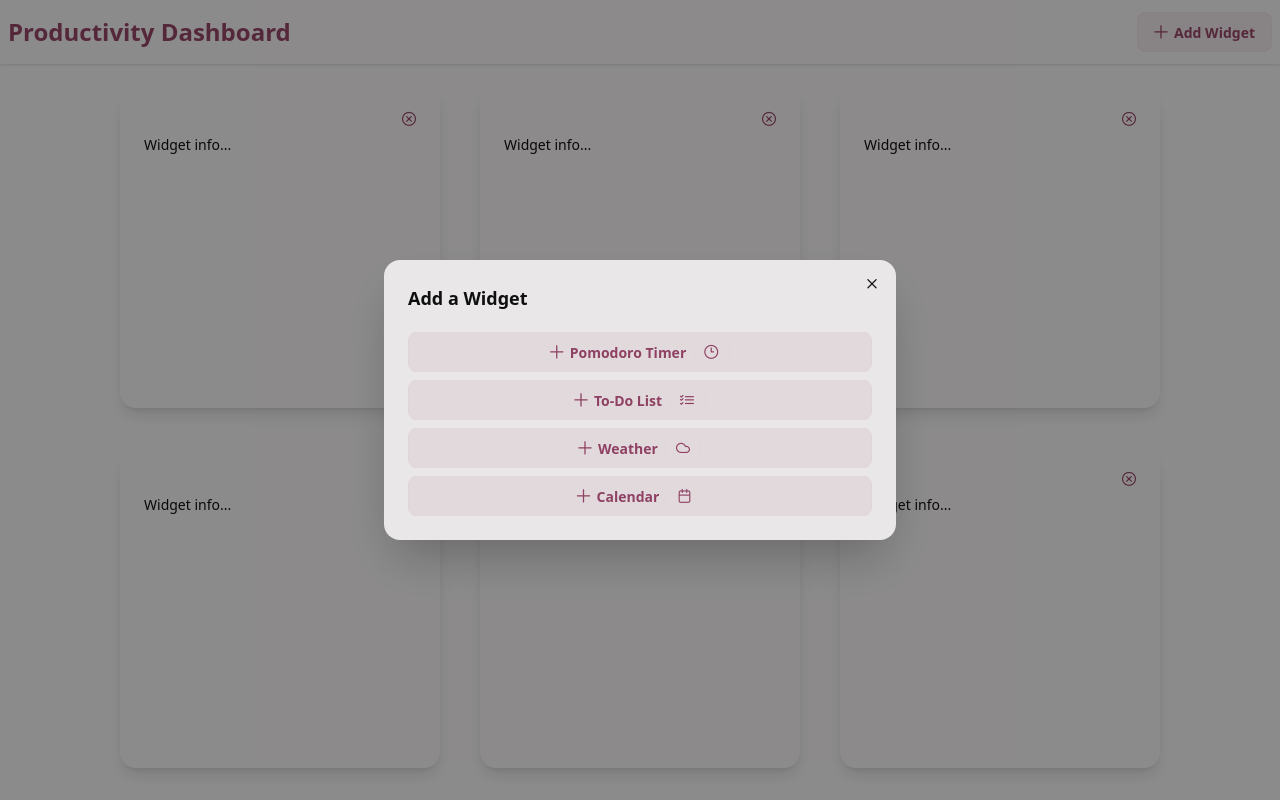
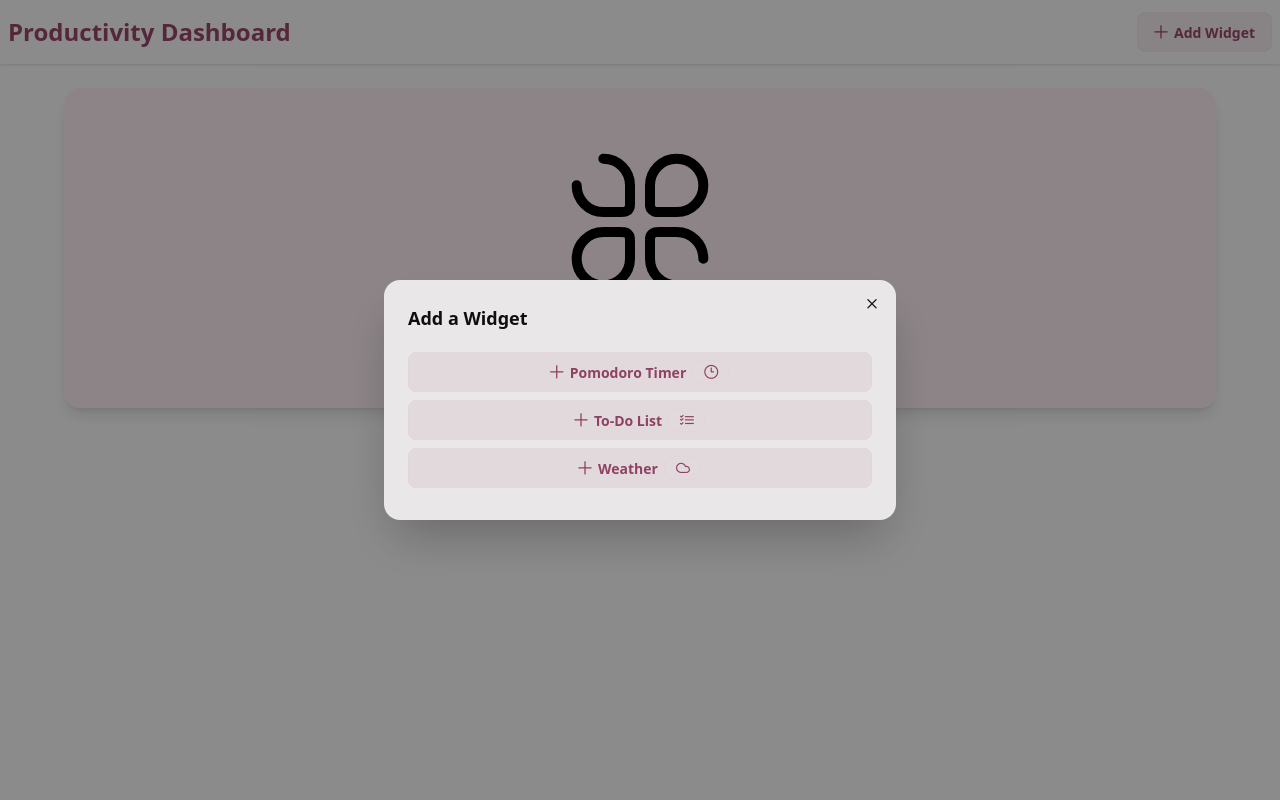
Before and after one commit to idicheva/productivity-dashboard, a Vue app: page / in a window 1280 px wide. Both pictures are taken after a click on the button "Add Widget". Built offline with nearby package versions, Linux system fonts and the light colour scheme.

Commit message:
Add functionallity to add and remove widgets

```diff
--- a/src/components/AddWidgetModal.vue
+++ b/src/components/AddWidgetModal.vue
@@ -1,4 +1,15 @@
-<!-- TODO: add v-for for the widgets they may be an array of objects [{name: string, icon: string},...] -->
+<script setup>
+import { useWidgetsStore } from '@/stores/widgetsStore'
+import { storeToRefs } from 'pinia'
+
+const widgetsStore = useWidgetsStore()
+
+const { widgets, activeWidgets } = storeToRefs(widgetsStore)
+
+const addWidget = (widgetName) => {
+  widgetsStore.changeWidgetActiveState(widgetName, true)
+}
+</script>
 
 <template>
   <dialog class="modal">
@@ -10,28 +21,16 @@
       </form>
       <h3 class="text-lg font-bold mb-5">Add a Widget</h3>
       <div class="flex flex-col">
-        <button class="btn btn-soft btn-secondary mb-2">
+        <button
+          class="btn btn-soft btn-secondary mb-2"
+          v-for="widget in widgets"
+          :key="widget.name"
+          :disabled="activeWidgets.includes(widget.name)"
+          @click="addWidget(widget.name)"
+        >
           <i class="pi pi-plus"></i>
-          Pomodoro Timer
-          <div class="badge badge-secondary badge-soft"><i class="pi pi-clock"></i></div>
-        </button>
-
-        <button class="btn btn-soft btn-secondary mb-2">
-          <i class="pi pi-plus"></i>
-          To-Do List
-          <div class="badge badge-secondary badge-soft"><i class="pi pi-list-check"></i></div>
-        </button>
-
-        <button class="btn btn-soft btn-secondary mb-2">
-          <i class="pi pi-plus"></i>
-          Weather
-          <div class="badge badge-secondary badge-soft"><i class="pi pi-cloud"></i></div>
-        </button>
-
-        <button class="btn btn-soft btn-secondary">
-          <i class="pi pi-plus"></i>
-          Calendar
-          <div class="badge badge-secondary badge-soft"><i class="pi pi-calendar"></i></div>
+          {{ widget.label }}
+          <div class="badge badge-secondary badge-soft"><i :class="`pi ${widget.icon}`"></i></div>
         </button>
       </div>
     </div>
--- a/src/components/NoWidgets.vue
+++ b/src/components/NoWidgets.vue
@@ -1,6 +1,15 @@
+<script setup>
+const openWidgetModal = () => document.getElementById('addWidgetModal').showModal()
+</script>
+
 <template>
   <div class="card justify-center items-center bg-secondary-content/70 w-9/10 h-80 m-6 shadow-lg">
     <img src="/src/assets/widget-6-svgrepo-com.svg" alt="Widget Icon" class="w-40" />
     <h1 class="text-xl text-base-400">No Widgets Yet</h1>
+    <p class="text-base-400">
+      Click
+      <button class="text-secondary hover:cursor-pointer" @click="openWidgetModal">here</button> to
+      add one
+    </p>
   </div>
 </template>
--- a/src/components/ProductivityDashboard.vue
+++ b/src/components/ProductivityDashboard.vue
@@ -1,16 +1,21 @@
 <script setup>
-// import NoWidgets from './NoWidgets.vue'
+import NoWidgets from './NoWidgets.vue'
 import WidgetCard from './WidgetCard.vue'
+import { useWidgetsStore } from '@/stores/widgetsStore'
+
+const widgetsStore = useWidgetsStore()
 </script>
 
 <template>
-  <div class="grid grid-cols-1 md:grid-cols-2 lg:grid-cols-3 gap-10 m-6">
-    <WidgetCard />
-    <WidgetCard />
-    <WidgetCard />
-    <WidgetCard />
-    <WidgetCard />
-    <WidgetCard />
+  <div
+    v-if="widgetsStore.activeWidgets && widgetsStore.activeWidgets.length > 0"
+    class="grid grid-cols-1 md:grid-cols-2 lg:grid-cols-3 gap-10 m-6"
+  >
+    <WidgetCard
+      v-for="activeWidget in widgetsStore.activeWidgets"
+      :key="activeWidget"
+      :widgetName="activeWidget"
+    />
   </div>
-  <!-- <NoWidgets /> -->
+  <NoWidgets v-else />
 </template>
--- a/src/components/WidgetCard.vue
+++ b/src/components/WidgetCard.vue
@@ -1,12 +1,31 @@
+<script setup>
+import { useWidgetsStore } from '@/stores/widgetsStore'
+
+const props = defineProps({
+  widgetName: {
+    type: String,
+    required: true,
+  },
+})
+
+const widgetsStore = useWidgetsStore()
+
+const removeWidget = () => {
+  widgetsStore.changeWidgetActiveState(props.widgetName, false)
+}
+</script>
+
 <template>
   <div class="card bg-base-100 h-80 w-80 shadow-lg">
     <div class="card-body">
       <div class="card-actions justify-end">
-        <i
-          class="pi pi-times-circle text-secondary hover:cursor-pointer hover:text-secondary/50"
-        ></i>
+        <button @click="removeWidget">
+          <i
+            class="pi pi-times-circle text-secondary hover:cursor-pointer hover:text-secondary/50"
+          ></i>
+        </button>
       </div>
-      <div>Widget info...</div>
+      <div>{{ widgetName }}</div>
     </div>
   </div>
 </template>
--- a/src/stores/widgetStore.js
+++ /dev/null
@@ -1,5 +0,0 @@
-import { defineStore } from 'pinia'
-
-export const useWidgetStore = defineStore('widget', () => {
-  return
-})
--- /dev/null
+++ b/src/stores/widgetsStore.js
@@ -0,0 +1,27 @@
+import { defineStore } from 'pinia'
+import { computed, ref } from 'vue'
+
+export const useWidgetsStore = defineStore('widgets', () => {
+  const widgets = ref([
+    { name: 'pomodoro', label: 'Pomodoro Timer', icon: 'pi-clock', active: false },
+    { name: 'todo', label: 'To-Do List', icon: 'pi-list-check', active: false },
+    { name: 'weather', label: 'Weather', icon: 'pi-cloud', active: false },
+  ])
+
+  const activeWidgets = computed(() =>
+    widgets.value.filter((widget) => widget.active).map((widget) => widget.name),
+  )
+
+  const changeWidgetActiveState = (widgetName, shouldBeActive) => {
+    const updatedWidgets = widgets.value.map((widget) => {
+      if (widget.name === widgetName) {
+        return { ...widget, active: shouldBeActive }
+      }
+      return widget
+    })
+
+    widgets.value = updatedWidgets
+  }
+
+  return { widgets, activeWidgets, changeWidgetActiveState }
+})
```
